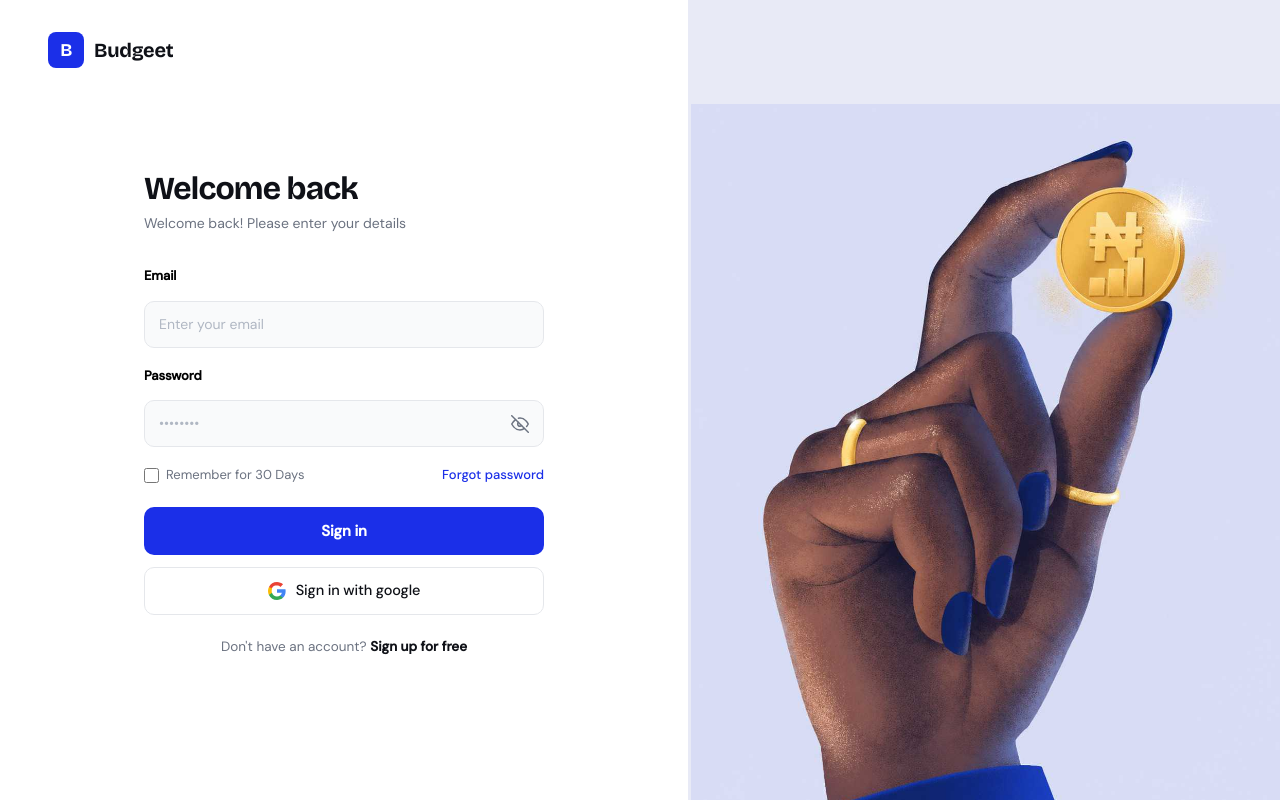
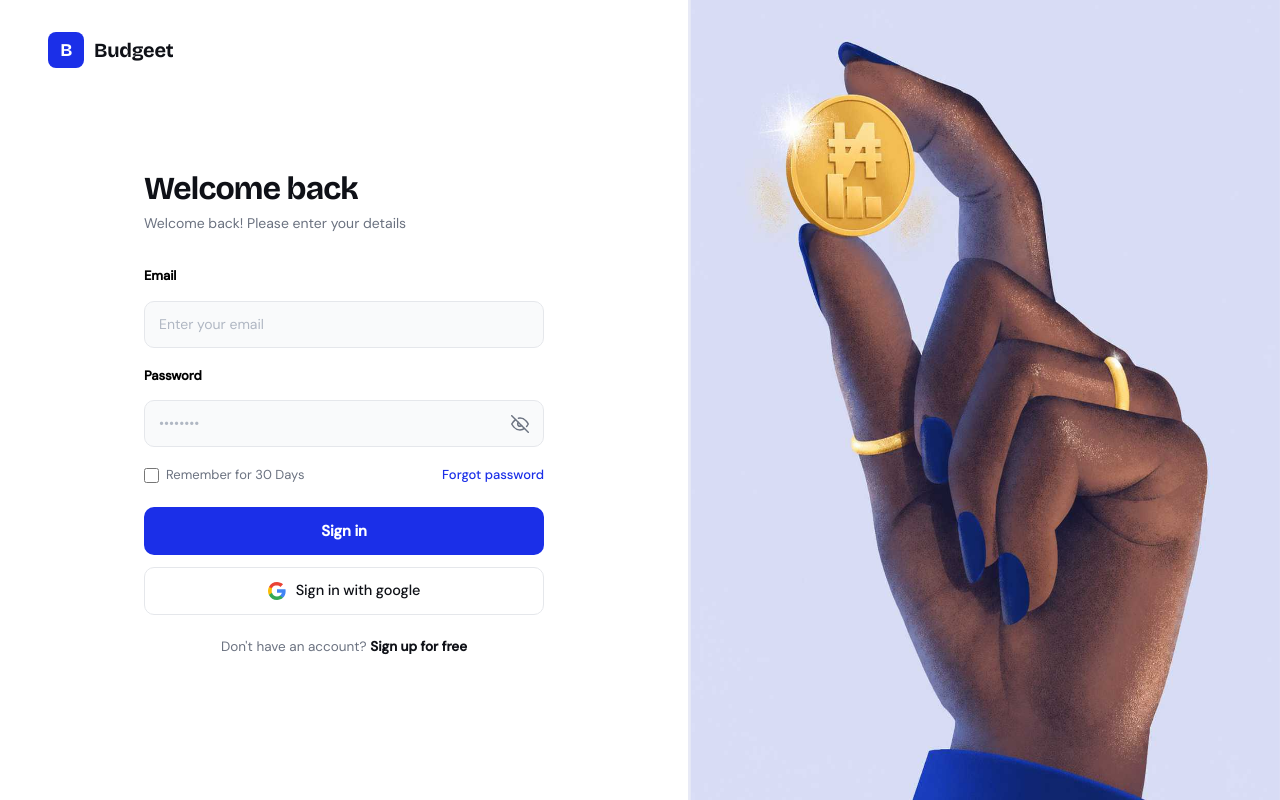
Before and after one commit to CAYA-HQ/Budgeet, a React app in the folder frontend/: page /auth in a window 1280 px wide. Built offline with nearby package versions, Linux system fonts and the light colour scheme; the HTML template or start-up script is replaced by a standard one.

Commit message:
Pulled dev and fixed hand height in the auth page

```diff
--- a/frontend/src/context/AuthContext.jsx
+++ b/frontend/src/context/AuthContext.jsx
@@ -8,13 +8,12 @@ export function AuthProvider({ children }) {
 
   const login = (userData) => {
     setUser(userData);
-    // optionally persist to localStorage
-    // localStorage.setItem("user", JSON.stringify(userData));
+    localStorage.setItem("user", JSON.stringify(userData));
   };
 
   const logout = () => {
     setUser(null);
-    // localStorage.removeItem("user");
+    localStorage.removeItem("user");
   };
 
   return (
--- a/frontend/src/features/auth/AuthPage.css
+++ b/frontend/src/features/auth/AuthPage.css
@@ -262,31 +262,30 @@ body { font-family: 'DM Sans', sans-serif; background: var(--white); }
 }
 
 .panel-hand {
-  position: relative;
+  height: 100%;
   width: 46vw;
   max-width: 660px;
-  margin-right: 0;
-  margin-bottom: -10px;
+  transform: scaleX(-1);
   display: flex;
   justify-content: flex-end;
 }
 
-.panel-hand img {
+/* .panel-hand img {
   width: 100%;
   height: auto;
   display: block;
   object-fit: contain;
   animation: floatImage 3s ease-in-out infinite;
-}
+} */
 
-.panel-coin {
+/* .panel-coin {
   position: absolute;
   top: 14%;
   right: 12%;
   animation: coinFloat 3.5s ease-in-out infinite;
   filter: drop-shadow(0 8px 24px rgba(0,0,0,0.22));
   user-select: none;
-}
+} */
 
 @keyframes coinFloat {
   0%, 100% { transform: translateY(0px) rotate(-3deg); }
--- a/frontend/src/features/auth/SignIn.jsx
+++ b/frontend/src/features/auth/SignIn.jsx
@@ -1,5 +1,5 @@
 import { useState, useCallback } from "react";
-import { useNavigate, useLocation } from "react-router-dom";
+import { useNavigate } from "react-router-dom";
 import { startGoogleAuth } from "./googleAuth";
 import "./AuthPage.css";
 import { useAuth } from "../../context/AuthContext";
@@ -86,7 +86,7 @@ function SignIn() {
         return;
       }
       login(data.user);
-      // setSuccess(true);
+      setSuccess(true);
       navigate("/dashboard");
 
     } catch {
--- a/frontend/src/features/auth/SignUp.jsx
+++ b/frontend/src/features/auth/SignUp.jsx
@@ -1,5 +1,6 @@
-import { useState, useCallback, useEffect } from "react";
-import { useNavigate, useLocation } from "react-router-dom";
+import { useState, useCallback } from "react";
+import { useNavigate } from "react-router-dom";
+import { startGoogleAuth } from "./googleAuth";
 import { useAuth } from "../../context/AuthContext";
 
 const EyeIcon = ({ open }) => (
@@ -140,7 +141,7 @@ export function SignUp() {
           style={{ marginTop: 8, width: "auto", padding: "12px 32px" }}
           onClick={() => {
             setSuccess(false);
-            onSwitch();
+            // onSwitch();
           }}
         >
           Sign in now
```
Also changed, not shown: frontend/src/components/ui/Header.jsx (+15 -8 lines).
